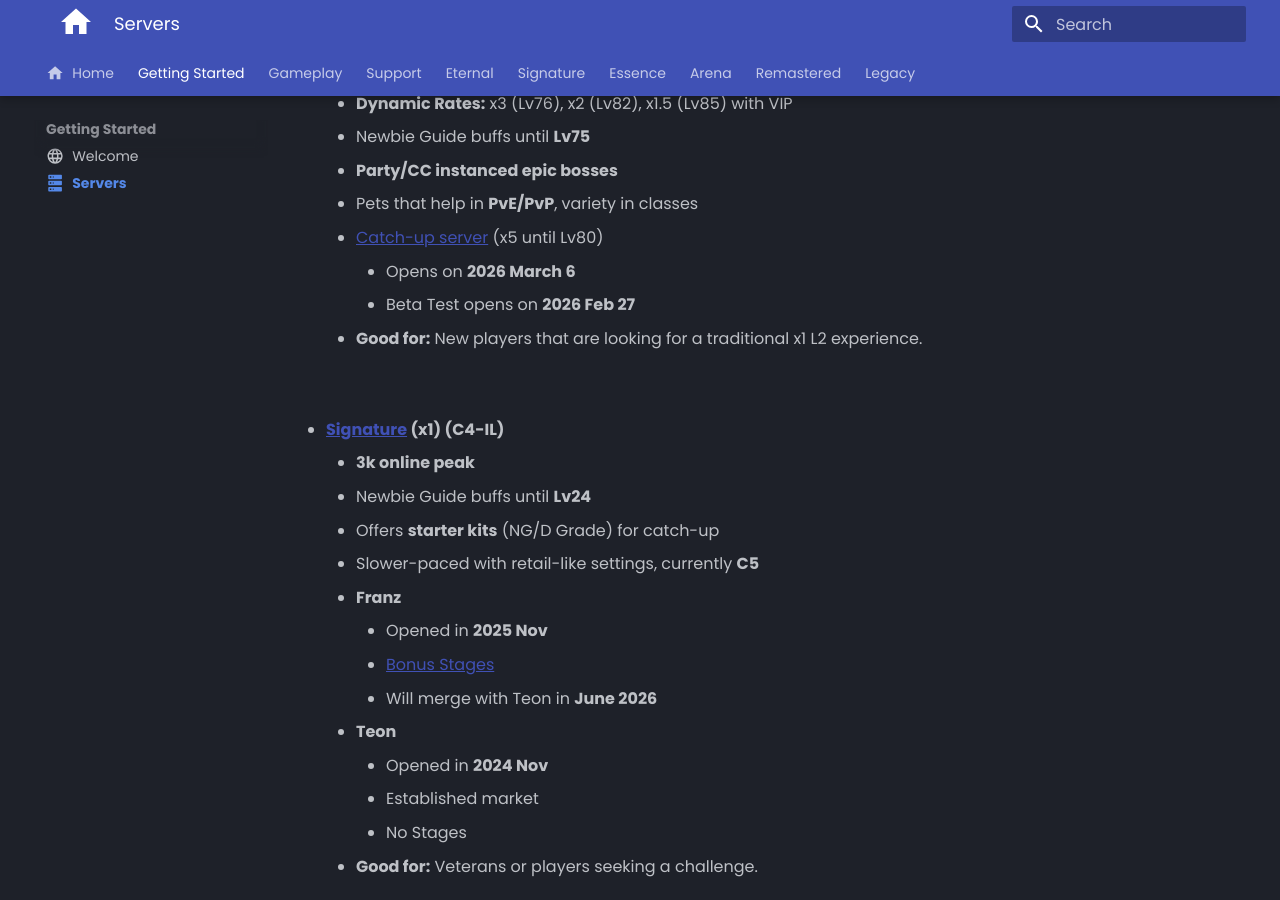
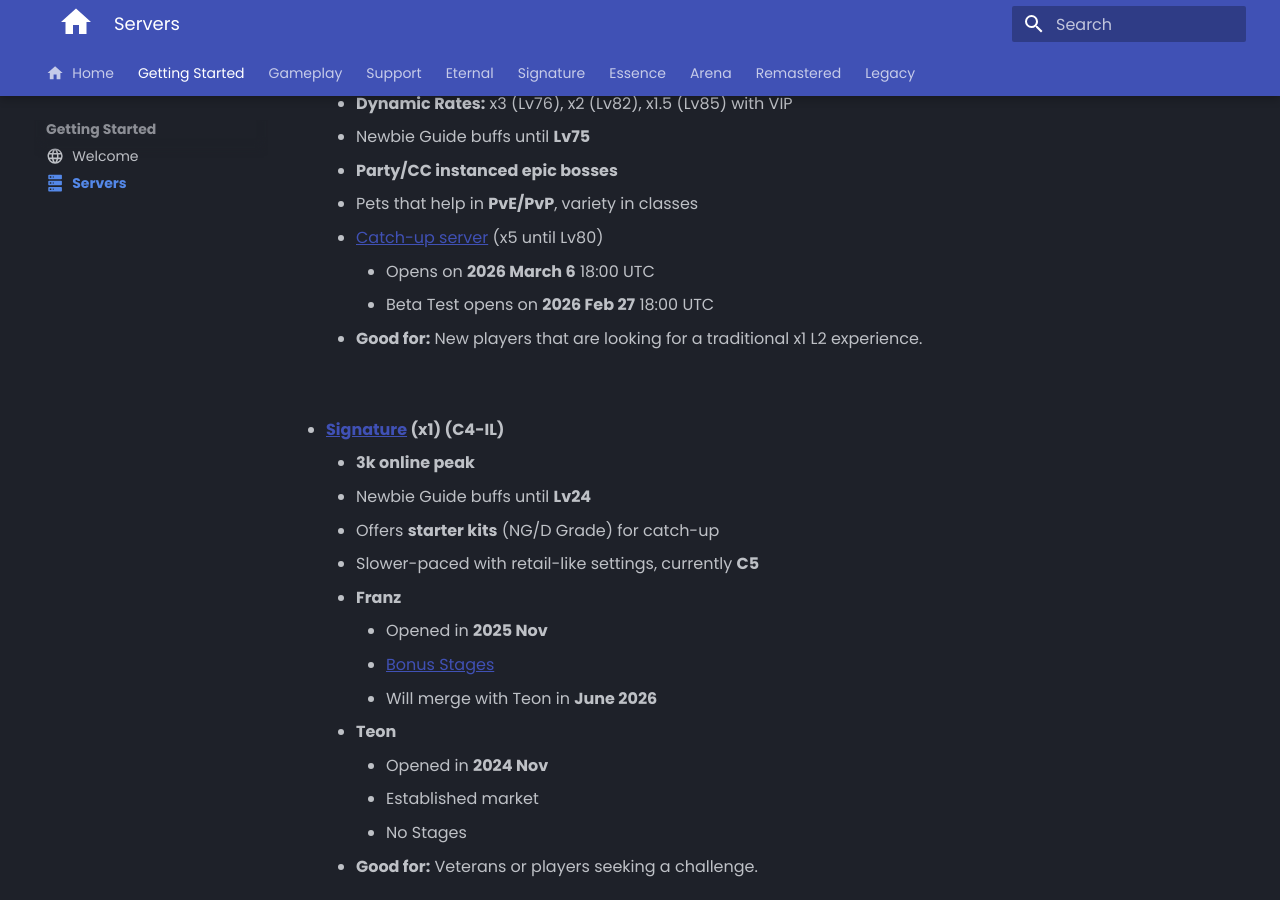
Before and after one commit to tab1-web/faq, an MkDocs documentation site: the page built from docs/getting-started/servers.md, in a window 1280 px wide and 900 px high, scrolled down 475 px. Built offline with MkDocs 1.6.1 and Material for MkDocs 9.7.7, drawn with Linux system fonts in a browser that asks for light colours; some web fonts are replaced; comment, search, counter and statistics services are not loaded.

Commit message:
adding time for both origins servers

```diff
--- a/docs/getting-started/servers.md
+++ b/docs/getting-started/servers.md
@@ -22,8 +22,8 @@ No **P2W**{style="color:orange;"}, Never **Wipe**{style="color:orange;"}, No **D
     - **Party/CC instanced epic bosses**
     - Pets that help in **PvE/PvP**, variety in classes
     - [Catch-up server](https://l2reborn.org/news/origins-x5-server-features/) (x5 until Lv80)
-        - Opens on **2026 March 6**
-        - Beta Test opens on **2026 Feb 27**
+        - Opens on **2026 March 6** 18:00 UTC
+        - Beta Test opens on **2026 Feb 27** 18:00 UTC
     - **Good for:** New players that are looking for a traditional x1 L2 experience.
 
 <br>
```
